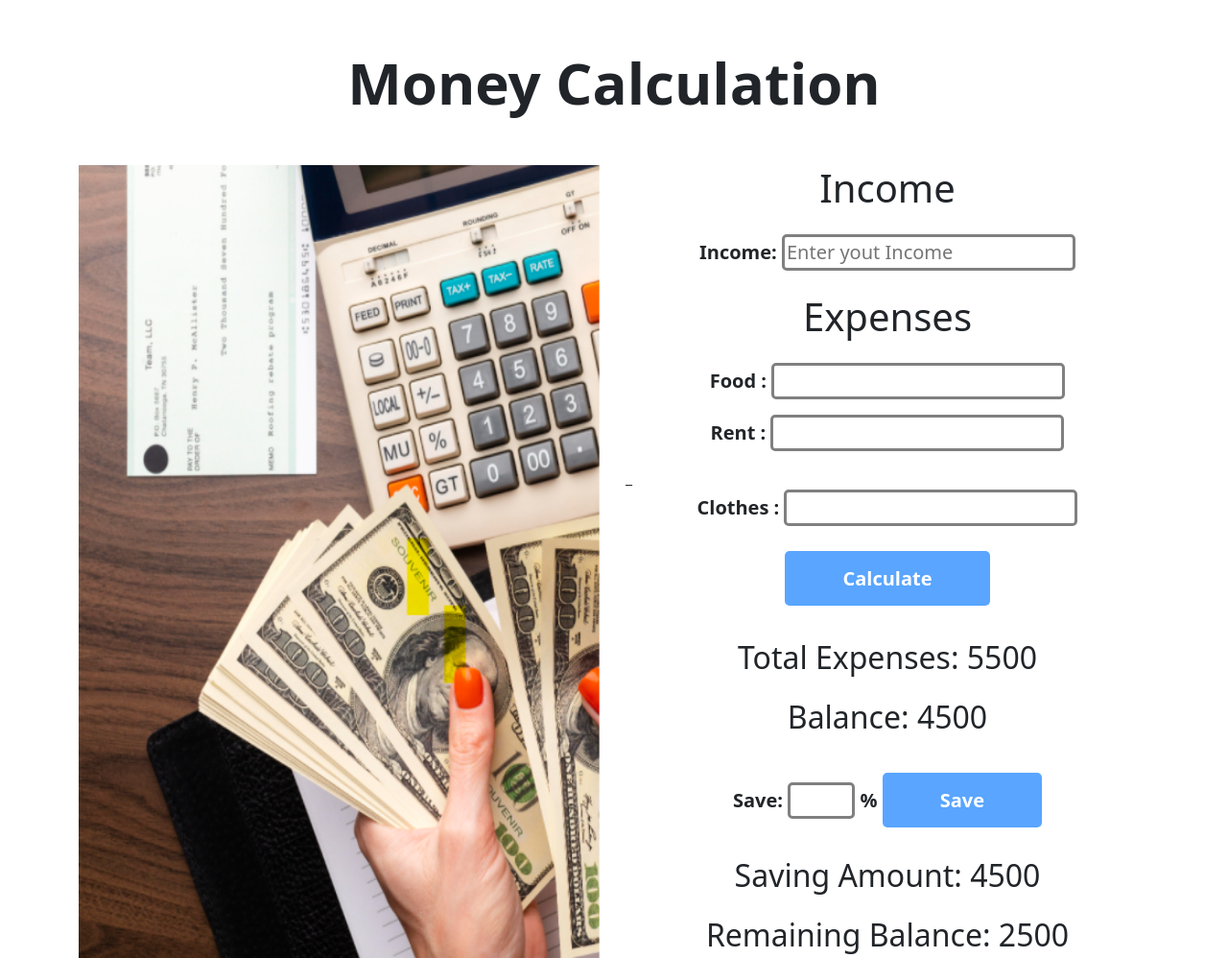
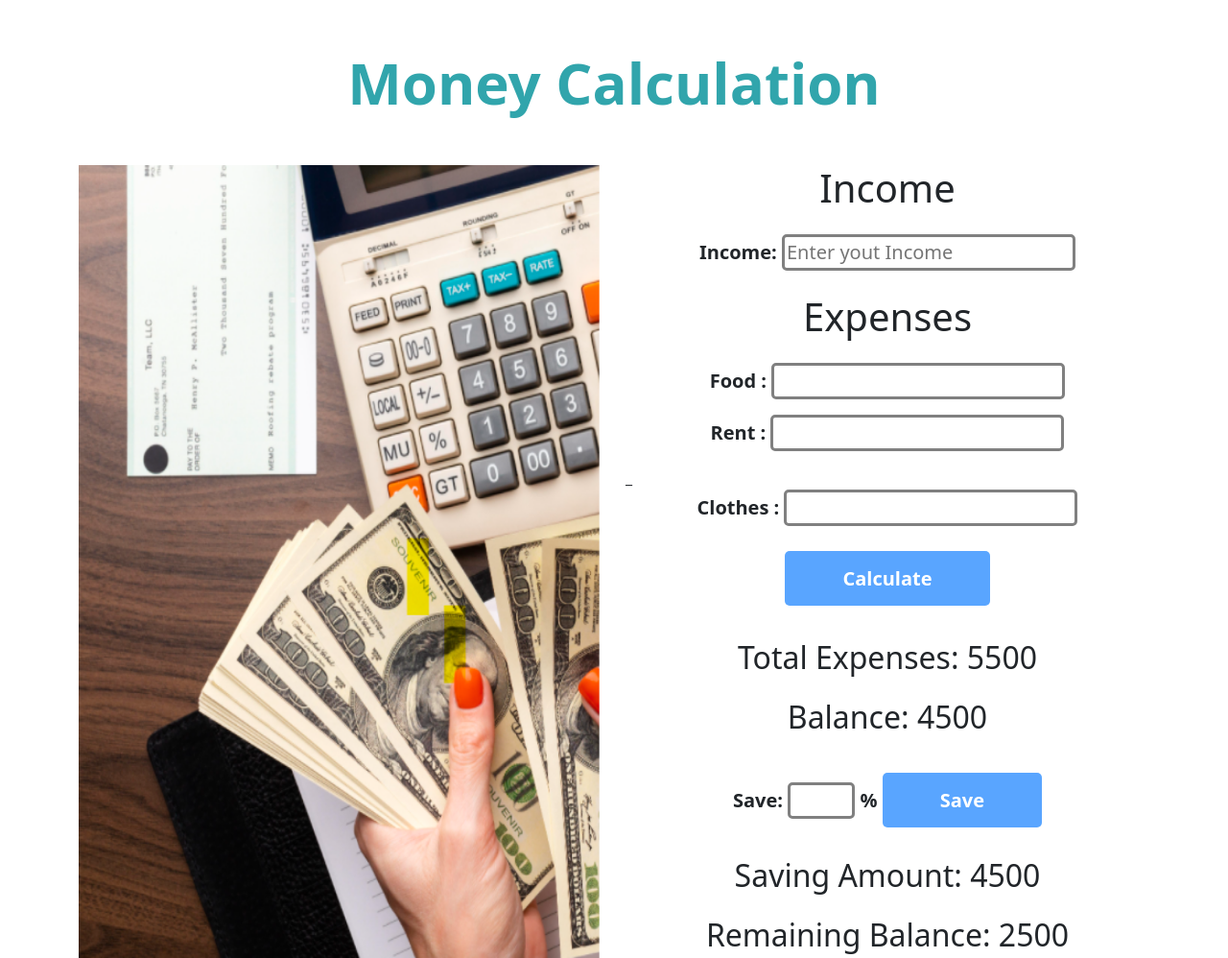
Before and after one commit to Sajjatul21/mony-calculator-assignment, a plain HTML site: page index.html in a window 1280 px wide. Shown: the whole page at 96% size. Drawn offline with nearby package versions, Linux system fonts and the light colour scheme.

Commit message:
color added

```diff
--- a/css/style.css
+++ b/css/style.css
@@ -2,6 +2,7 @@
     font-size: 60px;
     font-weight: 700;
     margin: 50px;
+    color: #31A5AC;
 }
 
 .cost {
```
